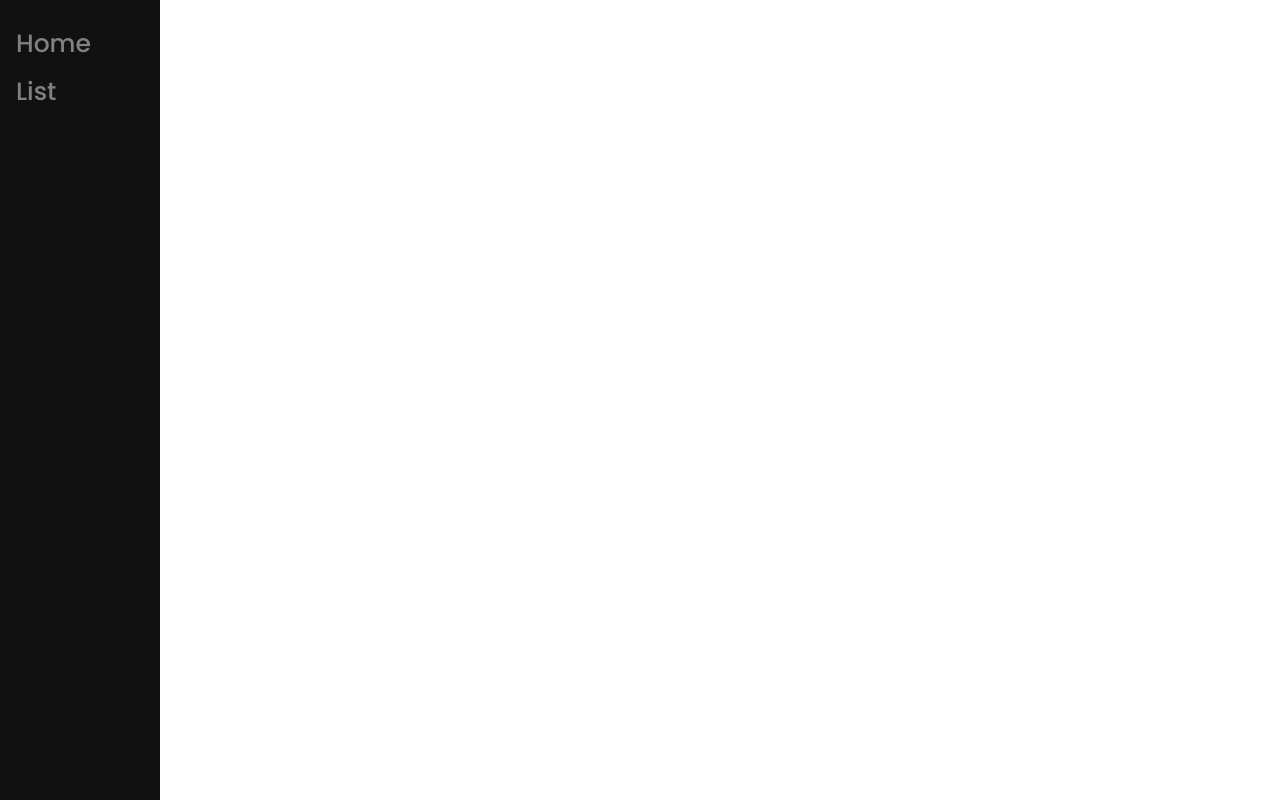
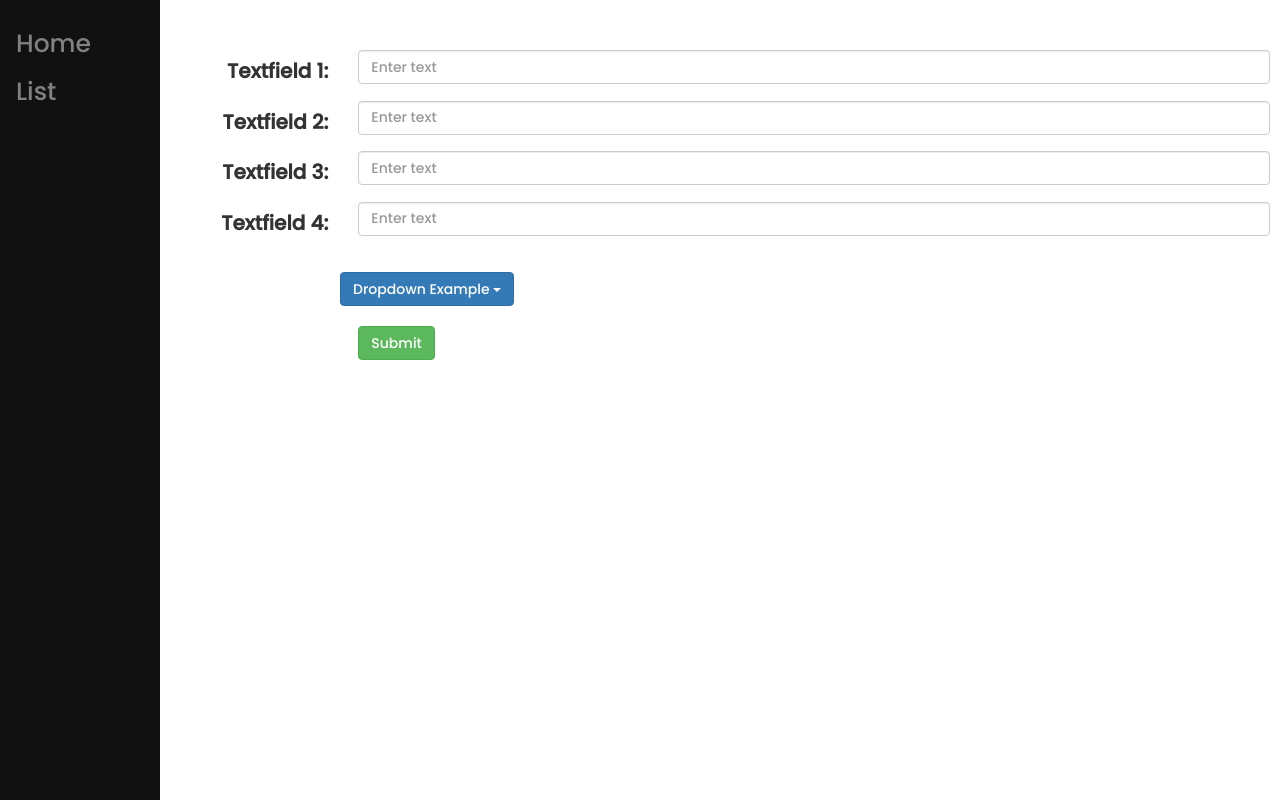
Before and after one commit to HRK31/demo, an Angular app: page / in a window 1280 px wide. Built offline with nearby package versions, Linux system fonts and the light colour scheme.

Commit message:
Updated the app.component.html file

```diff
--- a/src/app/app.component.html
+++ b/src/app/app.component.html
@@ -1 +1,2 @@
 <app-sidebar></app-sidebar>
+<app-form></app-form>
```
